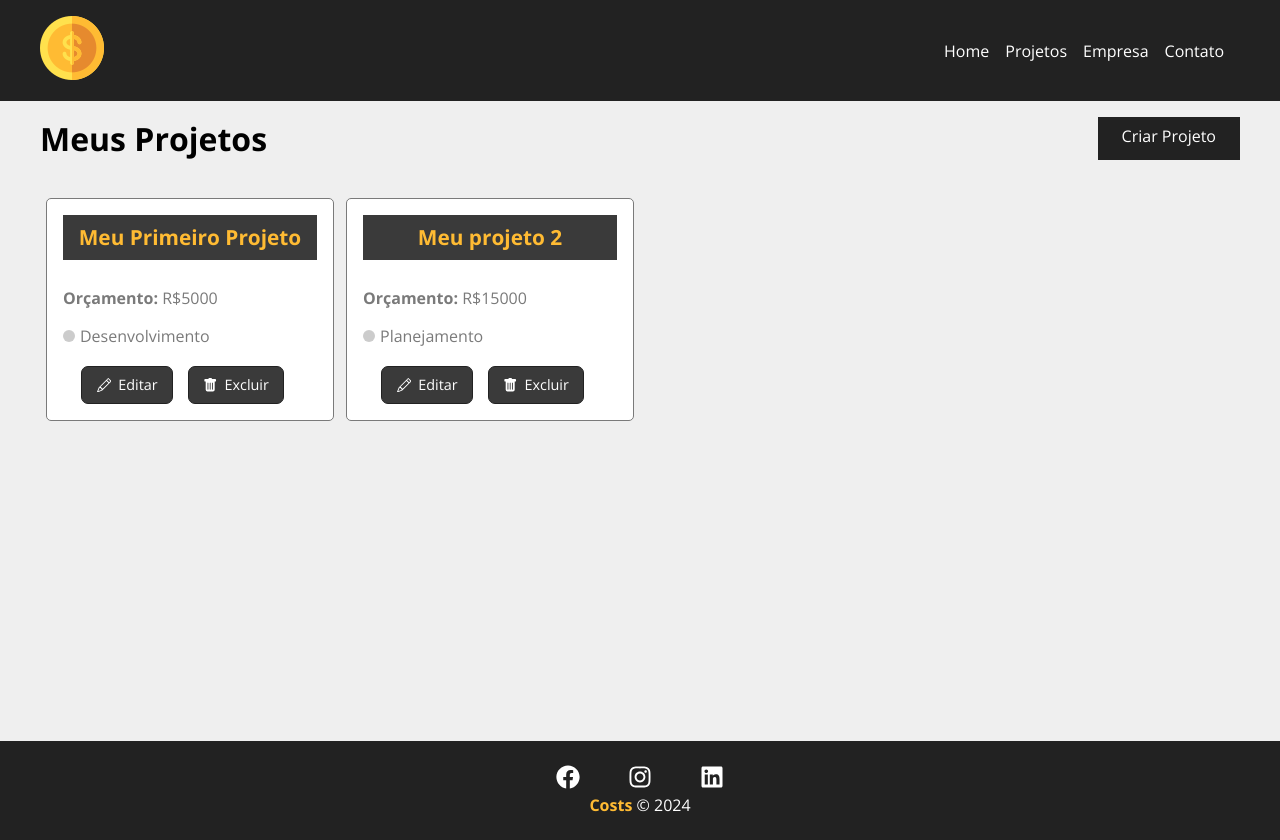
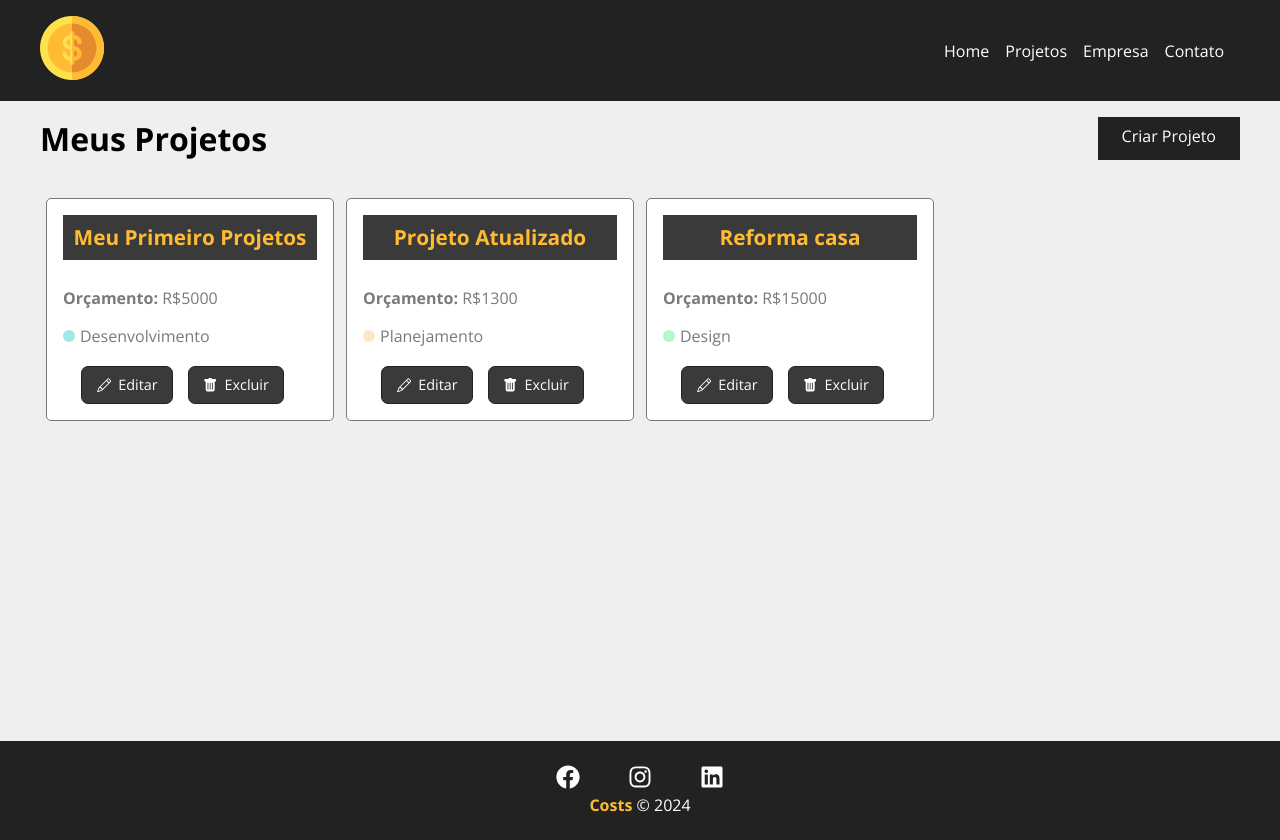
Before and after one commit to lucianobrsts/costs, a React (Create React App) app: page /projects in a window 1280 px wide. Built offline with nearby package versions, Linux system fonts and the light colour scheme; data requests are answered from the project's data file; the HTML template or start-up script is replaced by a standard one.

Commit message:
Atualiza o projeto

```diff
--- a/db.json
+++ b/db.json
@@ -2,7 +2,7 @@
   "projects": [
     {
       "id": "38d3",
-      "name": "Meu Primeiro Projeto",
+      "name": "Meu Primeiro Projetos",
       "budget": "5000",
       "category": {
         "id": "2",
@@ -13,11 +13,22 @@
     },
     {
       "id": "cdf7",
-      "name": "Meu projeto 2",
-      "budget": "15000",
+      "name": "Projeto Atualizado",
+      "budget": "1300",
       "category": {
         "id": "4",
         "name": "Planejamento"
+      },
+      "cost": 0,
+      "services": []
+    },
+    {
+      "id": "8d51",
+      "name": "Reforma casa",
+      "budget": "15000",
+      "category": {
+        "id": "3",
+        "name": "Design"
       },
       "cost": 0,
       "services": []
--- a/src/components/pages/Project.js
+++ b/src/components/pages/Project.js
@@ -5,12 +5,16 @@
 
 import Loading from '../layout/Loading'
 import Container from '../layout/Container'
+import ProjectForm from '../project/ProjectForm'
+import Message from '../layout/Message'
 
 function Project() {
 
     const { id } = useParams()
     const [project, setProject] = useState([])
     const [showProjectForm, setShowProjectForm] = useState(false)
+    const [message, setMessage] = useState()
+    const [type, setType] = useState()
 
     useEffect(() => {
         setTimeout(() => {
@@ -28,6 +32,32 @@
         }, 300)
     }, [id])
 
+    function editPost(project) {
+        //budget validation
+        if(project.budget < project.cost) {
+            setMessage('O orçamento não pode ser menor que o custo do projeto!')
+            setType('error')
+            return false
+        }
+
+        fetch(`http://localhost:5000/projects/${project.id}`, {
+            method: 'PATCH',
+            headers: {
+                'Content-Type': 'application/json',
+            },
+            body: JSON.stringify(project),
+        })
+        .then((resp) => resp.json())
+        .then((data) => {
+
+            setProject(data)
+            setShowProjectForm(false)
+            setMessage('Projeto atualizado!')
+            setType('success')
+        })
+        .catch((err) => console.log(err))
+    }
+
     function toggleProjectForm() {
         setShowProjectForm(!showProjectForm)
     }
@@ -37,6 +67,9 @@
             {project.name ? (
                 <div className={styles.project_datails}>
                     <Container customClass="column">
+
+                       {message && <Message type={type} msg={message} />}
+
                         <div className={styles.details_container}>
                             <h1>Projeto: {project.name} </h1>
                             <button className={styles.btn} onClick={toggleProjectForm}>
@@ -57,7 +90,11 @@
                                 </div>
                             ) : (
                                 <div className={styles.project_info}>
-                                    <p>detalhes do projeto</p>
+                                    <ProjectForm
+                                        handleSubmit={editPost}
+                                        btnText="Concluir Edição"
+                                        projectData={project}
+                                    />
                                 </div>
                             )}
                         </div>
--- a/src/components/project/ProjectCard.js
+++ b/src/components/project/ProjectCard.js
@@ -18,7 +18,7 @@
             </p>
             <p className={styles.category_text}>
                 {/*erro ao chamar o metodo toLowerCase()*/}
-                <span className={`${styles[category]}`}></span> {category}
+                <span className={`${styles[category.toLowerCase()]}`}></span> {category}
             </p>
             <div className={styles.project_card_actions}>
                 <Link to={`/project/${id}`}>
```
